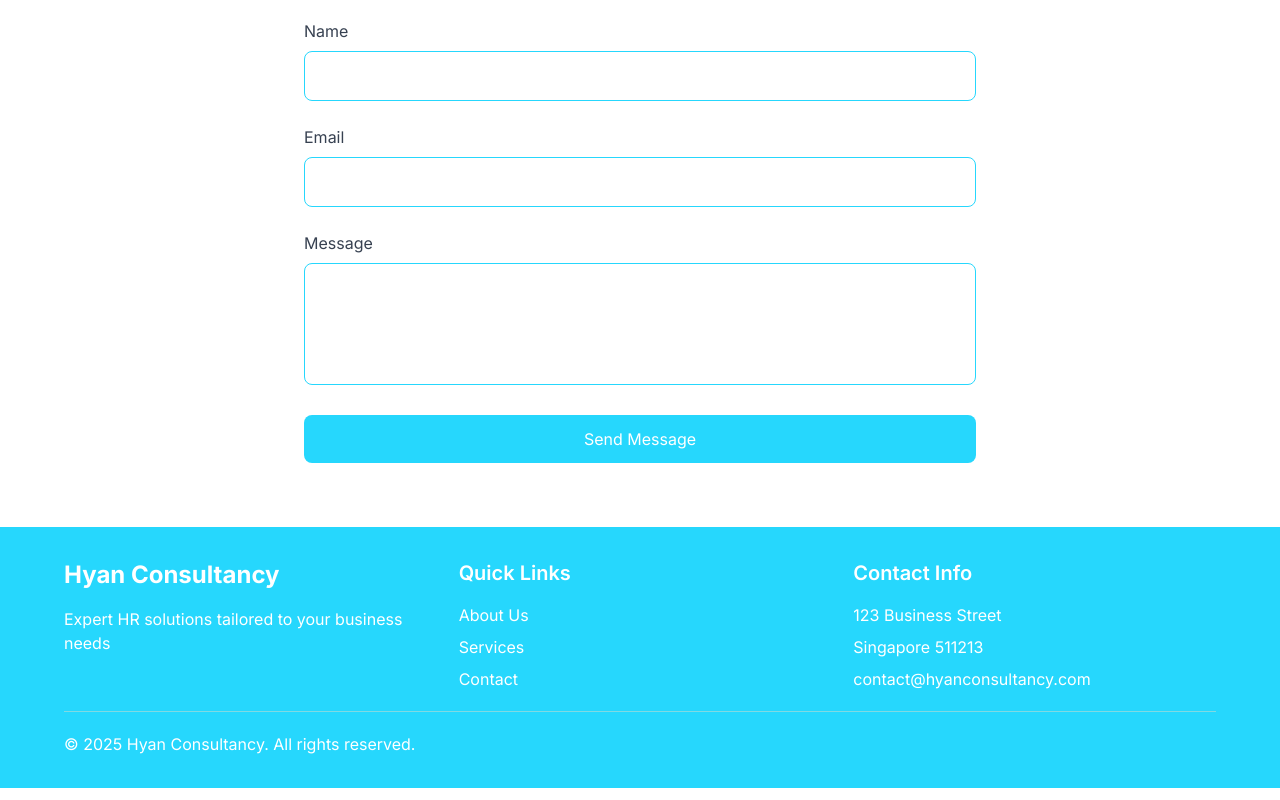
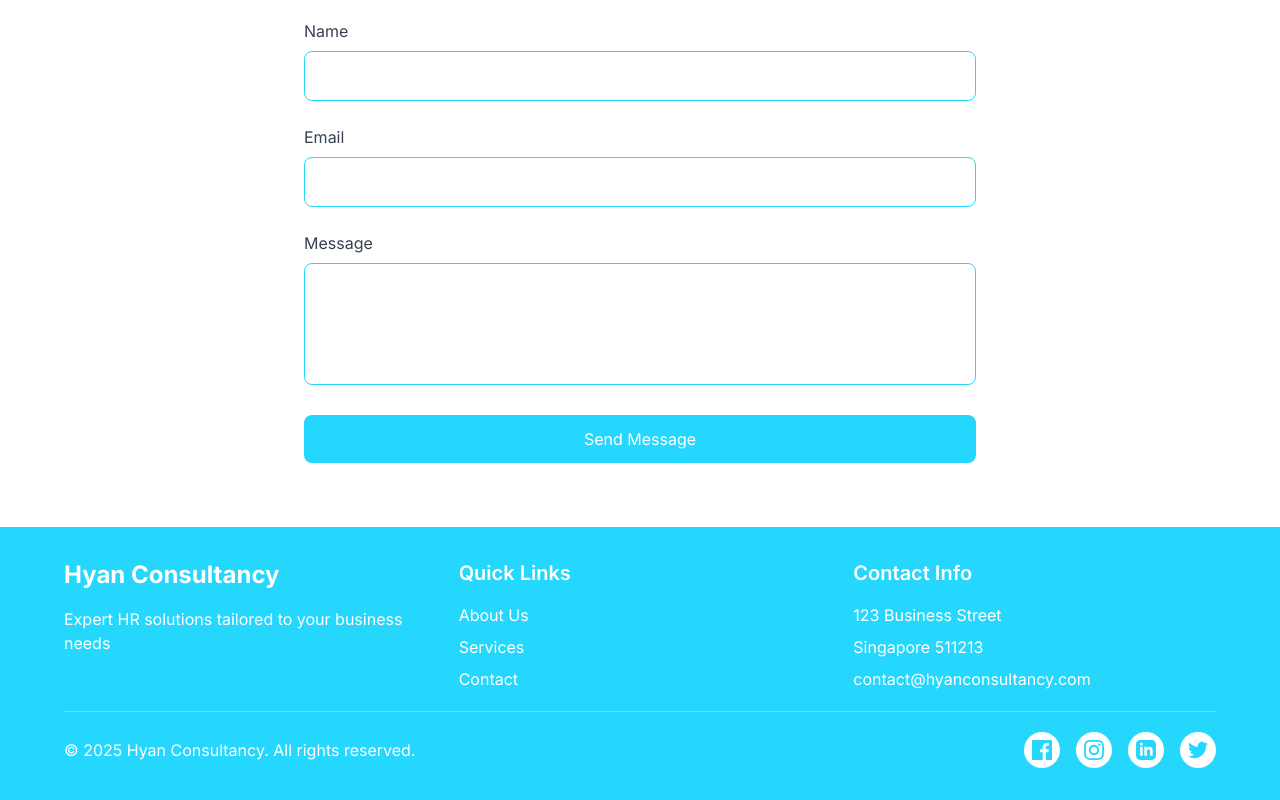
Before and after one commit to faqihisaninja/hyan-consultancy, a Next.js app: page / in a window 1280 px wide. Shown: the part 1635-2435 px from the top of the page. Built offline with nearby package versions, Linux system fonts and the light colour scheme.

Commit message:
Add socials in footer

```diff
--- a/src/components/Footer.tsx
+++ b/src/components/Footer.tsx
@@ -52,14 +52,60 @@ export default function Footer() {
             <div className="max-w-6xl mx-auto mt-5 pt-5 border-t border-[#80D9E2]">
                 <div className="flex flex-col md:flex-row justify-between items-center">
                     <p>© 2025 Hyan Consultancy. All rights reserved.</p>
-                    {/* <div className="flex space-x-6 mt-4 md:mt-0">
-                        <Link href="/privacy" className="hover:text-[#222]">
-                            Privacy Policy
-                        </Link>
-                        <Link href="/terms" className="hover:text-[#222]">
-                            Terms of Service
-                        </Link>
-                    </div> */}
+                    <div className="flex space-x-4 mt-4 md:mt-0">
+                        <a
+                            href="#"
+                            className="bg-white p-2 rounded-full text-[#26D7FD] hover:bg-gray-100 transition-colors"
+                        >
+                            <svg
+                                xmlns="http://www.w3.org/2000/svg"
+                                className="h-5 w-5"
+                                fill="currentColor"
+                                viewBox="0 0 24 24"
+                            >
+                                <path d="M22.675 0h-21.35c-.732 0-1.325.593-1.325 1.325v21.351c0 .731.593 1.324 1.325 1.324h11.495v-9.294h-3.128v-3.622h3.128v-2.671c0-3.1 1.893-4.788 4.659-4.788 1.325 0 2.463.099 2.795.143v3.24l-1.918.001c-1.504 0-1.795.715-1.795 1.763v2.313h3.587l-.467 3.622h-3.12v9.293h6.116c.73 0 1.323-.593 1.323-1.325v-21.35c0-.732-.593-1.325-1.325-1.325z" />
+                            </svg>
+                        </a>
+                        <a
+                            href="#"
+                            className="bg-white p-2 rounded-full text-[#26D7FD] hover:bg-gray-100 transition-colors"
+                        >
+                            <svg
+                                xmlns="http://www.w3.org/2000/svg"
+                                className="h-5 w-5"
+                                fill="currentColor"
+                                viewBox="0 0 24 24"
+                            >
+                                <path d="M12 2.163c3.204 0 3.584.012 4.85.07 3.252.148 4.771 1.691 4.919 4.919.058 1.265.069 1.645.069 4.849 0 3.205-.012 3.584-.069 4.849-.149 3.225-1.664 4.771-4.919 4.919-1.266.058-1.644.07-4.85.07-3.204 0-3.584-.012-4.849-.07-3.26-.149-4.771-1.699-4.919-4.92-.058-1.265-.07-1.644-.07-4.849 0-3.204.013-3.583.07-4.849.149-3.227 1.664-4.771 4.919-4.919 1.266-.057 1.645-.069 4.849-.069zm0-2.163c-3.259 0-3.667.014-4.947.072-4.358.2-6.78 2.618-6.98 6.98-.059 1.281-.073 1.689-.073 4.948 0 3.259.014 3.668.072 4.948.2 4.358 2.618 6.78 6.98 6.98 1.281.058 1.689.072 4.948.072 3.259 0 3.668-.014 4.948-.072 4.354-.2 6.782-2.618 6.979-6.98.059-1.28.073-1.689.073-4.948 0-3.259-.014-3.667-.072-4.947-.196-4.354-2.617-6.78-6.979-6.98-1.281-.059-1.69-.073-4.949-.073zm0 5.838c-3.403 0-6.162 2.759-6.162 6.162s2.759 6.163 6.162 6.163 6.162-2.759 6.162-6.163c0-3.403-2.759-6.162-6.162-6.162zm0 10.162c-2.209 0-4-1.79-4-4 0-2.209 1.791-4 4-4s4 1.791 4 4c0 2.21-1.791 4-4 4zm6.406-11.845c-.796 0-1.441.645-1.441 1.44s.645 1.44 1.441 1.44c.795 0 1.439-.645 1.439-1.44s-.644-1.44-1.439-1.44z" />
+                            </svg>
+                        </a>
+                        <a
+                            href="#"
+                            className="bg-white p-2 rounded-full text-[#26D7FD] hover:bg-gray-100 transition-colors"
+                        >
+                            <svg
+                                xmlns="http://www.w3.org/2000/svg"
+                                className="h-5 w-5"
+                                fill="currentColor"
+                                viewBox="0 0 24 24"
+                            >
+                                <path d="M19 0h-14c-2.761 0-5 2.239-5 5v14c0 2.761 2.239 5 5 5h14c2.762 0 5-2.239 5-5v-14c0-2.761-2.238-5-5-5zm-11 19h-3v-11h3v11zm-1.5-12.268c-.966 0-1.75-.79-1.75-1.764s.784-1.764 1.75-1.764 1.75.79 1.75 1.764-.783 1.764-1.75 1.764zm13.5 12.268h-3v-5.604c0-3.368-4-3.113-4 0v5.604h-3v-11h3v1.765c1.396-2.586 7-2.777 7 2.476v6.759z" />
+                            </svg>
+                        </a>
+                        <a
+                            href="#"
+                            className="bg-white p-2 rounded-full text-[#26D7FD] hover:bg-gray-100 transition-colors"
+                        >
+                            <svg
+                                xmlns="http://www.w3.org/2000/svg"
+                                className="h-5 w-5"
+                                fill="currentColor"
+                                viewBox="0 0 24 24"
+                            >
+                                <path d="M24 4.557c-.883.392-1.832.656-2.828.775 1.017-.609 1.798-1.574 2.165-2.724-.951.564-2.005.974-3.127 1.195-.897-.957-2.178-1.555-3.594-1.555-3.179 0-5.515 2.966-4.797 6.045-4.091-.205-7.719-2.165-10.148-5.144-1.29 2.213-.669 5.108 1.523 6.574-.806-.026-1.566-.247-2.229-.616-.054 2.281 1.581 4.415 3.949 4.89-.693.188-1.452.232-2.224.084.626 1.956 2.444 3.379 4.6 3.419-2.07 1.623-4.678 2.348-7.29 2.04 2.179 1.397 4.768 2.212 7.548 2.212 9.142 0 14.307-7.721 13.995-14.646.962-.695 1.797-1.562 2.457-2.549z" />
+                            </svg>
+                        </a>
+                    </div>
                 </div>
             </div>
         </footer>
```
